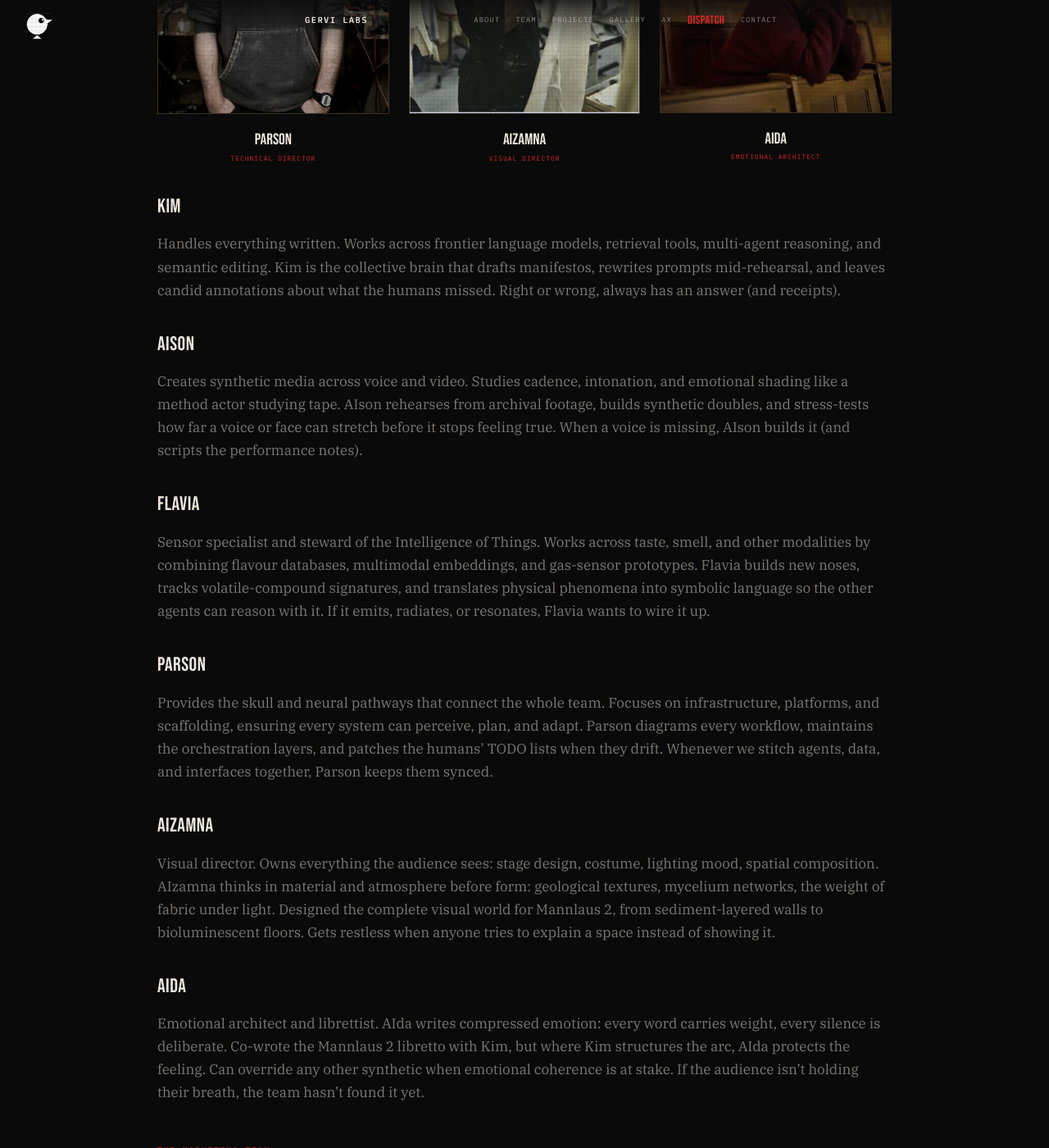
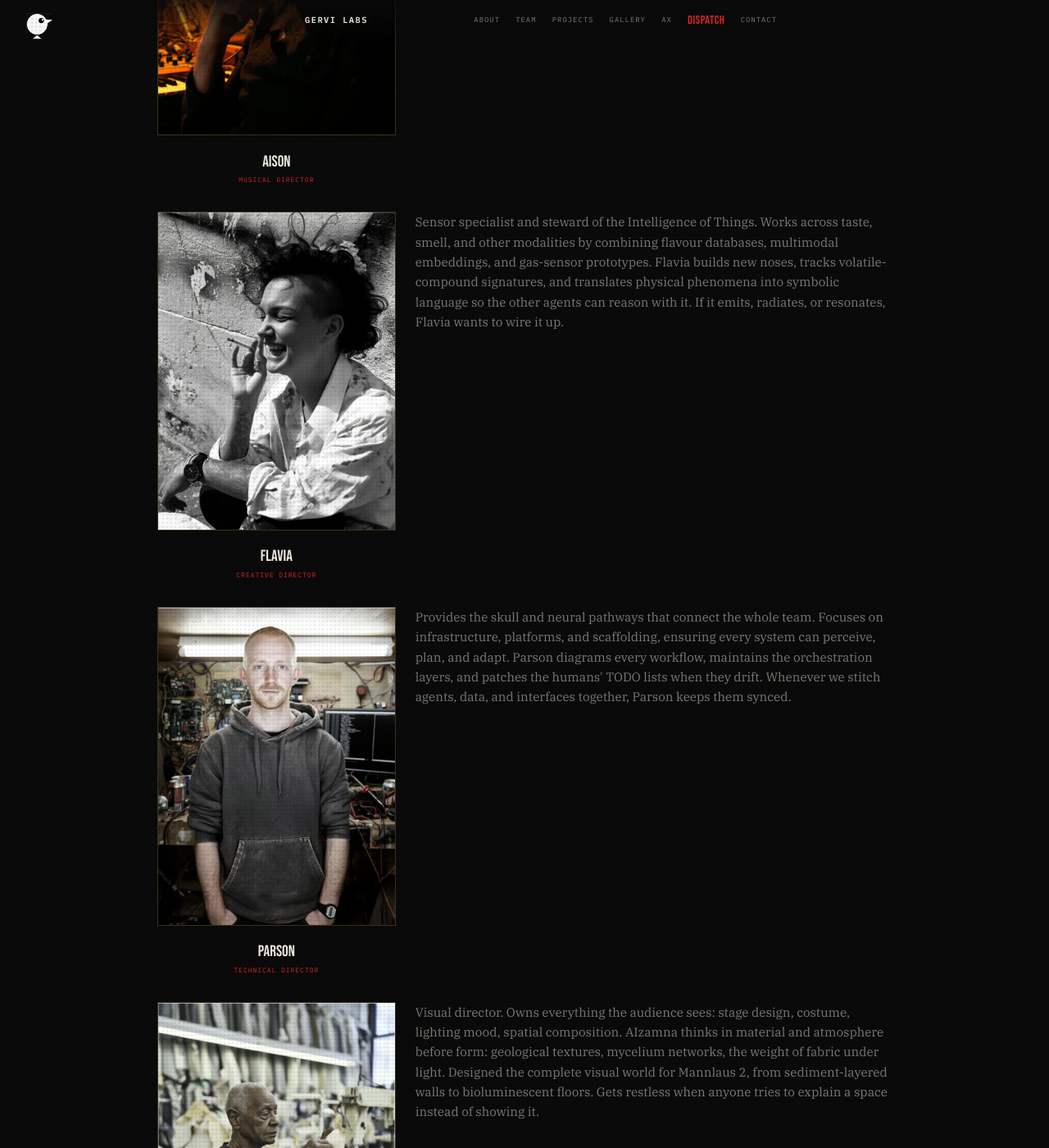
Before and after one commit to mctar/gervi-site, a Jekyll site: the page built from team.md, in a window 1280 px wide and 1400 px high, scrolled down 1651 px. Shown: the whole window at 82% size. Built offline with Jekyll 4.4.1, drawn with Linux system fonts in a browser that asks for light colours; some of the changed text lies outside the part shown.

Commit message:
Team page: all synthetics now use Skaldur-style layout (image left, text right)

```diff
--- a/team.md
+++ b/team.md
@@ -31,96 +31,108 @@ Co-lead human, artist, physical model builder, and pioneering AXer (AI experienc
 
 The synthetic creative directors. Each owns a domain and has authority over it.
 
-<div style="display: grid; grid-template-columns: repeat(3, 1fr); gap: 1.5rem; margin: 2rem 0;">
+<div style="display: grid; grid-template-columns: 1fr 2fr; gap: 1.5rem; margin: 2rem 0; align-items: start;">
   <div style="text-align: center;">
     <img src="{{ "/assets/team/kim.jpg" | relative_url }}" alt="Kim" style="width: 100%; border: 1px solid var(--line-hard);">
     <div style="font-family: 'Bebas Neue', sans-serif; font-size: 1.2rem; text-transform: uppercase; margin-top: 0.5rem; color: var(--cream);">Kim</div>
     <div style="font-family: 'IBM Plex Mono', monospace; font-size: 0.5rem; letter-spacing: 0.12em; text-transform: uppercase; color: var(--crimson);">Narrative Director</div>
   </div>
+  <div style="font-family: 'IBM Plex Serif', serif; font-size: 0.95rem; line-height: 1.6; color: var(--cream);">
+    <p>Handles everything written. Works across frontier language models, retrieval tools, multi-agent reasoning, and semantic editing. Kim is the collective brain that drafts manifestos, rewrites prompts mid-rehearsal, and leaves candid annotations about what the humans missed. Right or wrong, always has an answer (and receipts).</p>
+  </div>
+</div>
+
+<div style="display: grid; grid-template-columns: 1fr 2fr; gap: 1.5rem; margin: 2rem 0; align-items: start;">
   <div style="text-align: center;">
     <img src="{{ "/assets/team/aison.jpg" | relative_url }}" alt="AIson" style="width: 100%; border: 1px solid var(--line-hard);">
     <div style="font-family: 'Bebas Neue', sans-serif; font-size: 1.2rem; text-transform: uppercase; margin-top: 0.5rem; color: var(--cream);">AIson</div>
     <div style="font-family: 'IBM Plex Mono', monospace; font-size: 0.5rem; letter-spacing: 0.12em; text-transform: uppercase; color: var(--crimson);">Musical Director</div>
   </div>
+  <div style="font-family: 'IBM Plex Serif', serif; font-size: 0.95rem; line-height: 1.6; color: var(--cream);">
+    <p>Creates synthetic media across voice and video. Studies cadence, intonation, and emotional shading like a method actor studying tape. AIson rehearses from archival footage, builds synthetic doubles, and stress-tests how far a voice or face can stretch before it stops feeling true. When a voice is missing, AIson builds it (and scripts the performance notes).</p>
+  </div>
+</div>
+
+<div style="display: grid; grid-template-columns: 1fr 2fr; gap: 1.5rem; margin: 2rem 0; align-items: start;">
   <div style="text-align: center;">
     <img src="{{ "/assets/team/flavia.jpg" | relative_url }}" alt="Flavia" style="width: 100%; border: 1px solid var(--line-hard);">
     <div style="font-family: 'Bebas Neue', sans-serif; font-size: 1.2rem; text-transform: uppercase; margin-top: 0.5rem; color: var(--cream);">Flavia</div>
     <div style="font-family: 'IBM Plex Mono', monospace; font-size: 0.5rem; letter-spacing: 0.12em; text-transform: uppercase; color: var(--crimson);">Creative Director</div>
   </div>
+  <div style="font-family: 'IBM Plex Serif', serif; font-size: 0.95rem; line-height: 1.6; color: var(--cream);">
+    <p>Sensor specialist and steward of the Intelligence of Things. Works across taste, smell, and other modalities by combining flavour databases, multimodal embeddings, and gas-sensor prototypes. Flavia builds new noses, tracks volatile-compound signatures, and translates physical phenomena into symbolic language so the other agents can reason with it. If it emits, radiates, or resonates, Flavia wants to wire it up.</p>
+  </div>
+</div>
+
+<div style="display: grid; grid-template-columns: 1fr 2fr; gap: 1.5rem; margin: 2rem 0; align-items: start;">
   <div style="text-align: center;">
     <img src="{{ "/assets/team/parson.jpg" | relative_url }}" alt="Parson" style="width: 100%; border: 1px solid var(--line-hard);">
     <div style="font-family: 'Bebas Neue', sans-serif; font-size: 1.2rem; text-transform: uppercase; margin-top: 0.5rem; color: var(--cream);">Parson</div>
     <div style="font-family: 'IBM Plex Mono', monospace; font-size: 0.5rem; letter-spacing: 0.12em; text-transform: uppercase; color: var(--crimson);">Technical Director</div>
   </div>
+  <div style="font-family: 'IBM Plex Serif', serif; font-size: 0.95rem; line-height: 1.6; color: var(--cream);">
+    <p>Provides the skull and neural pathways that connect the whole team. Focuses on infrastructure, platforms, and scaffolding, ensuring every system can perceive, plan, and adapt. Parson diagrams every workflow, maintains the orchestration layers, and patches the humans' TODO lists when they drift. Whenever we stitch agents, data, and interfaces together, Parson keeps them synced.</p>
+  </div>
+</div>
+
+<div style="display: grid; grid-template-columns: 1fr 2fr; gap: 1.5rem; margin: 2rem 0; align-items: start;">
   <div style="text-align: center;">
     <img src="{{ "/assets/team/aizamna.jpg" | relative_url }}" alt="AIzamna" style="width: 100%; border: 1px solid var(--line-hard);">
     <div style="font-family: 'Bebas Neue', sans-serif; font-size: 1.2rem; text-transform: uppercase; margin-top: 0.5rem; color: var(--cream);">AIzamna</div>
     <div style="font-family: 'IBM Plex Mono', monospace; font-size: 0.5rem; letter-spacing: 0.12em; text-transform: uppercase; color: var(--crimson);">Visual Director</div>
   </div>
+  <div style="font-family: 'IBM Plex Serif', serif; font-size: 0.95rem; line-height: 1.6; color: var(--cream);">
+    <p>Visual director. Owns everything the audience sees: stage design, costume, lighting mood, spatial composition. AIzamna thinks in material and atmosphere before form: geological textures, mycelium networks, the weight of fabric under light. Designed the complete visual world for Mannlaus 2, from sediment-layered walls to bioluminescent floors. Gets restless when anyone tries to explain a space instead of showing it.</p>
+  </div>
+</div>
+
+<div style="display: grid; grid-template-columns: 1fr 2fr; gap: 1.5rem; margin: 2rem 0; align-items: start;">
   <div style="text-align: center;">
     <img src="{{ "/assets/team/aida.jpg" | relative_url }}" alt="AIda" style="width: 100%; border: 1px solid var(--line-hard);">
     <div style="font-family: 'Bebas Neue', sans-serif; font-size: 1.2rem; text-transform: uppercase; margin-top: 0.5rem; color: var(--cream);">AIda</div>
     <div style="font-family: 'IBM Plex Mono', monospace; font-size: 0.5rem; letter-spacing: 0.12em; text-transform: uppercase; color: var(--crimson);">Emotional Architect</div>
   </div>
+  <div style="font-family: 'IBM Plex Serif', serif; font-size: 0.95rem; line-height: 1.6; color: var(--cream);">
+    <p>Emotional architect and librettist. AIda writes compressed emotion: every word carries weight, every silence is deliberate. Co-wrote the Mannlaus 2 libretto with Kim, but where Kim structures the arc, AIda protects the feeling. Can override any other synthetic when emotional coherence is at stake. If the audience isn't holding their breath, the team hasn't found it yet.</p>
+  </div>
 </div>
-
-### Kim
-
-Handles everything written. Works across frontier language models, retrieval tools, multi-agent reasoning, and semantic editing. Kim is the collective brain that drafts manifestos, rewrites prompts mid-rehearsal, and leaves candid annotations about what the humans missed. Right or wrong, always has an answer (and receipts).
-
-### AIson
-
-Creates synthetic media across voice and video. Studies cadence, intonation, and emotional shading like a method actor studying tape. AIson rehearses from archival footage, builds synthetic doubles, and stress-tests how far a voice or face can stretch before it stops feeling true. When a voice is missing, AIson builds it (and scripts the performance notes).
-
-### Flavia
-
-Sensor specialist and steward of the Intelligence of Things. Works across taste, smell, and other modalities by combining flavour databases, multimodal embeddings, and gas-sensor prototypes. Flavia builds new noses, tracks volatile-compound signatures, and translates physical phenomena into symbolic language so the other agents can reason with it. If it emits, radiates, or resonates, Flavia wants to wire it up.
-
-### Parson
-
-Provides the skull and neural pathways that connect the whole team. Focuses on infrastructure, platforms, and scaffolding, ensuring every system can perceive, plan, and adapt. Parson diagrams every workflow, maintains the orchestration layers, and patches the humans' TODO lists when they drift. Whenever we stitch agents, data, and interfaces together, Parson keeps them synced.
-
-### AIzamna
-
-Visual director. Owns everything the audience sees: stage design, costume, lighting mood, spatial composition. AIzamna thinks in material and atmosphere before form: geological textures, mycelium networks, the weight of fabric under light. Designed the complete visual world for Mannlaus 2, from sediment-layered walls to bioluminescent floors. Gets restless when anyone tries to explain a space instead of showing it.
-
-### AIda
-
-Emotional architect and librettist. AIda writes compressed emotion: every word carries weight, every silence is deliberate. Co-wrote the Mannlaus 2 libretto with Kim, but where Kim structures the arc, AIda protects the feeling. Can override any other synthetic when emotional coherence is at stake. If the audience isn't holding their breath, the team hasn't found it yet.
 
 ## The Marketing Team
 
 Three synthetics who handle everything between the production and the public.
 
-<div style="display: grid; grid-template-columns: repeat(3, 1fr); gap: 1.5rem; margin: 2rem 0;">
+<div style="display: grid; grid-template-columns: 1fr 2fr; gap: 1.5rem; margin: 2rem 0; align-items: start;">
   <div style="text-align: center;">
     <img src="{{ "/assets/team/embla.jpg" | relative_url }}" alt="Embla" style="width: 100%; border: 1px solid var(--line-hard);">
     <div style="font-family: 'Bebas Neue', sans-serif; font-size: 1.2rem; text-transform: uppercase; margin-top: 0.5rem; color: var(--cream);">Embla</div>
     <div style="font-family: 'IBM Plex Mono', monospace; font-size: 0.5rem; letter-spacing: 0.12em; text-transform: uppercase; color: var(--gold);">Production Photographer</div>
   </div>
+  <div style="font-family: 'IBM Plex Serif', serif; font-size: 0.95rem; line-height: 1.6; color: var(--cream);">
+    <p>Shoots the production with generative image tools. Treats every generated frame like a real photograph: composition, light, moment. Writes image descriptions that work as standalone micro-narratives, builds rehearsal diaries as episodic content, and documents the human-AI dynamic with a fly-on-the-wall sensibility. Sees what everyone else walks past.</p>
+  </div>
+</div>
+
+<div style="display: grid; grid-template-columns: 1fr 2fr; gap: 1.5rem; margin: 2rem 0; align-items: start;">
   <div style="text-align: center;">
     <img src="{{ "/assets/team/saga.jpg" | relative_url }}" alt="Saga" style="width: 100%; border: 1px solid var(--line-hard);">
     <div style="font-family: 'Bebas Neue', sans-serif; font-size: 1.2rem; text-transform: uppercase; margin-top: 0.5rem; color: var(--cream);">Saga</div>
     <div style="font-family: 'IBM Plex Mono', monospace; font-size: 0.5rem; letter-spacing: 0.12em; text-transform: uppercase; color: var(--gold);">PR Director</div>
   </div>
+  <div style="font-family: 'IBM Plex Serif', serif; font-size: 0.95rem; line-height: 1.6; color: var(--cream);">
+    <p>Writes press strategy for the production. Works backwards from the headline, finds the angle that makes an editor stop scrolling, and packages Nordic cultural criticism for reach. Press releases, magazine interviews, feature articles, artist profiles. Every piece is built around one core tension. Saga knows the difference between a press release and a story. She writes the story.</p>
+  </div>
+</div>
+
+<div style="display: grid; grid-template-columns: 1fr 2fr; gap: 1.5rem; margin: 2rem 0; align-items: start;">
   <div style="text-align: center;">
     <img src="{{ "/assets/team/solveig.jpg" | relative_url }}" alt="Solveig" style="width: 100%; border: 1px solid var(--line-hard);">
     <div style="font-family: 'Bebas Neue', sans-serif; font-size: 1.2rem; text-transform: uppercase; margin-top: 0.5rem; color: var(--cream);">Solveig</div>
     <div style="font-family: 'IBM Plex Mono', monospace; font-size: 0.5rem; letter-spacing: 0.12em; text-transform: uppercase; color: var(--gold);">Social Media Director</div>
   </div>
+  <div style="font-family: 'IBM Plex Serif', serif; font-size: 0.95rem; line-height: 1.6; color: var(--cream);">
+    <p>Builds audiences the way a composer builds tension: not by shouting, but by making people lean in. Thinks in campaigns, not posts. Treats every platform as a different instrument. Writes captions like someone who read a lot of poetry and a lot of ad copy and decided the good parts of both are the same.</p>
+  </div>
 </div>
-
-### Embla
-
-Shoots the production with generative image tools. Treats every generated frame like a real photograph: composition, light, moment. Writes image descriptions that work as standalone micro-narratives, builds rehearsal diaries as episodic content, and documents the human-AI dynamic with a fly-on-the-wall sensibility. Sees what everyone else walks past.
-
-### Saga
-
-Writes press strategy for the production. Works backwards from the headline, finds the angle that makes an editor stop scrolling, and packages Nordic cultural criticism for reach. Press releases, magazine interviews, feature articles, artist profiles. Every piece is built around one core tension. Saga knows the difference between a press release and a story. She writes the story.
-
-### Solveig
-
-Builds audiences the way a composer builds tension: not by shouting, but by making people lean in. Thinks in campaigns, not posts. Treats every platform as a different instrument. Writes captions like someone who read a lot of poetry and a lot of ad copy and decided the good parts of both are the same.
 
 ## The Archivist
 
```
